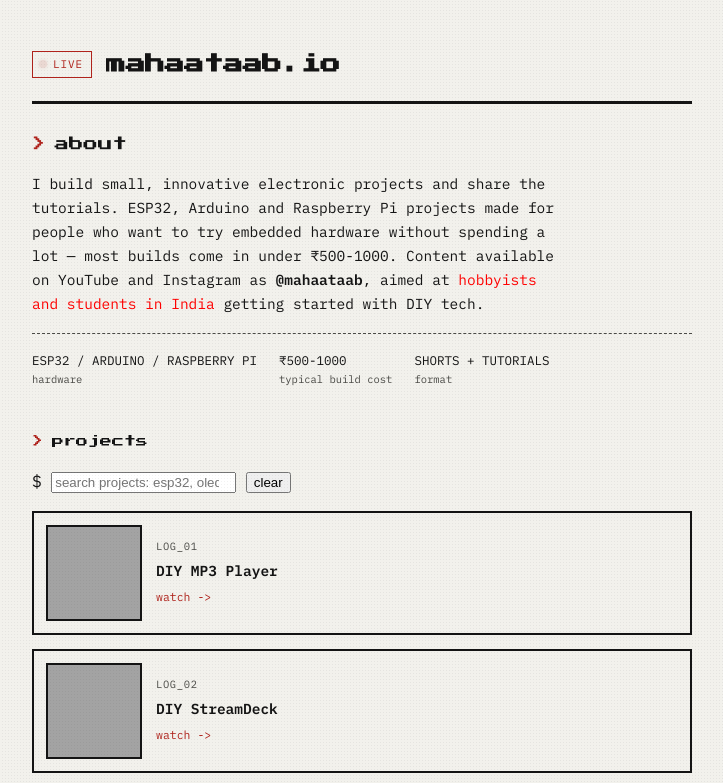
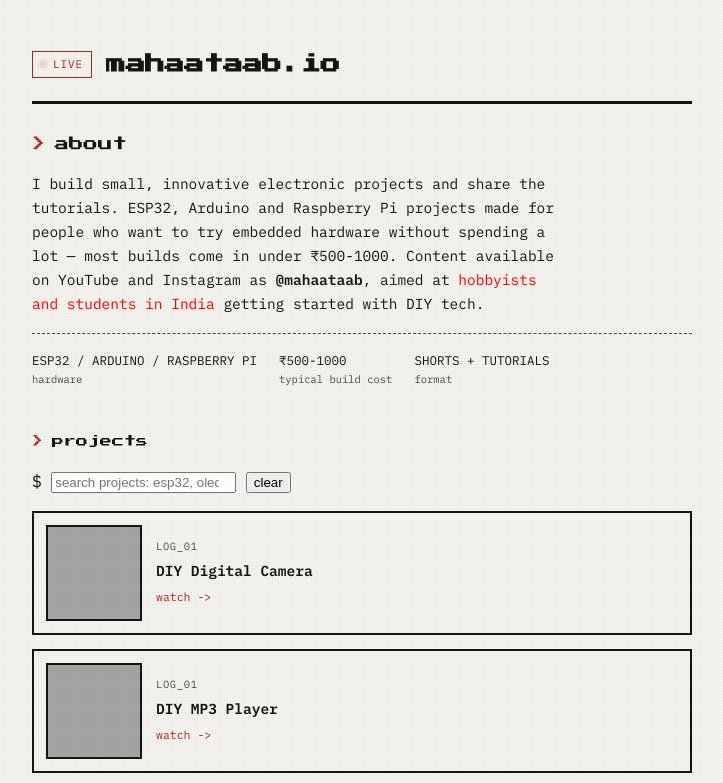
Before and after one commit to mahaataab/mahaataab.io, a plain HTML site: page index.html in a window 1280 px wide. Shown: the top 783 px of the page, without its empty margins (278-1001 px from the left). Drawn offline with Linux system fonts and the light colour scheme; grey boxes are pictures that could not be loaded.

```diff
--- a/index.html
+++ b/index.html
@@ -282,6 +282,17 @@
     <p class="result-count" id="result-count" aria-live="polite"></p>
 
     <!-- Edit data-tags on each log to change which keywords match it -->
+    <div class="log" data-tags="oled photography photo digicam digital camera esp32 esp32cam">
+      <a class="log-row" href="https://youtube.com/shorts/5ook2FaQMxM?si=z8JP_VrYjlKol-jN" target="_blank" rel="noopener">
+        <div class="thumb-box"><img src="https://i.ytimg.com/vi/5ook2FaQMxM/oar2.jpg?sqp=-oaymwEoCJUDENAFSFqQAgHyq4qpAxcIARUAAIhC2AEB4gEKCBgQAhgGOAFAAQ==&rs=AOn4CLC5TLTqpx5HpGXqDNa0IYn2scjB-Q&usqp=CCk" loading="lazy"></div>
+        <div class="log-body">
+          <div class="log-id">LOG_01</div>
+          <div class="log-title">DIY Digital Camera</div>
+          <div class="log-cta">watch</div>
+        </div>
+      </a>
+    </div>
+
     <div class="log" data-tags="mp3 music audio player speaker sound song dfplayer esp32 arduino">
       <a class="log-row" href="https://youtube.com/shorts/0JxQWjbKbCo?si=eb1Th0jGEGw7C8hQ" target="_blank" rel="noopener">
         <div class="thumb-box"><img src="https://i.ytimg.com/vi/0JxQWjbKbCo/oardefault.jpg?sqp=-oaymwEoCJUDENAFSFqQAgHyq4qpAxcIARUAAIhC2AEB4gEKCBgQAhgGOAFAAQ==&rs=AOn4CLDb6EaXgdvLa0oJdHTWd1S5aMo1RA&usqp=CCk" loading="lazy"></div>
```
